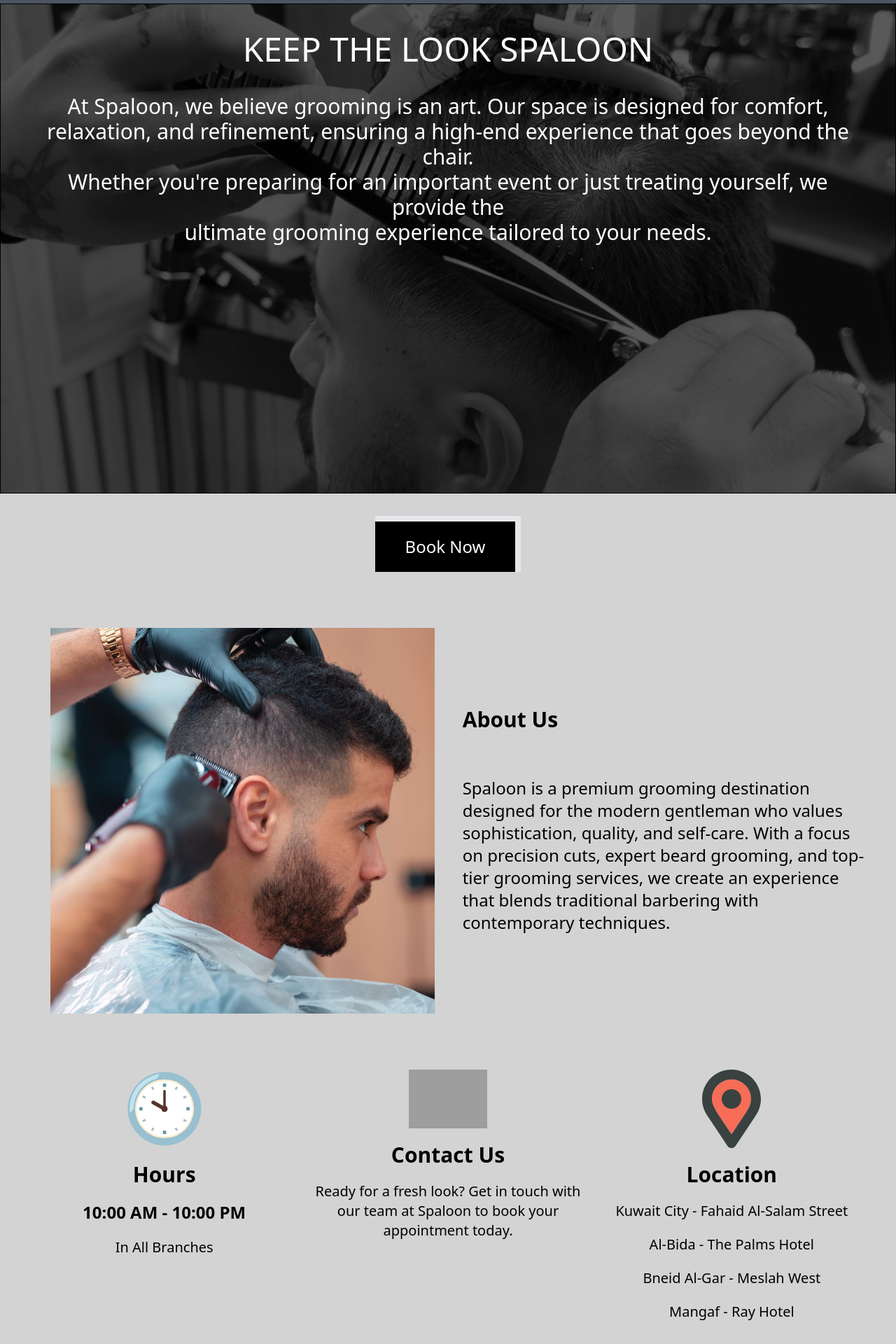
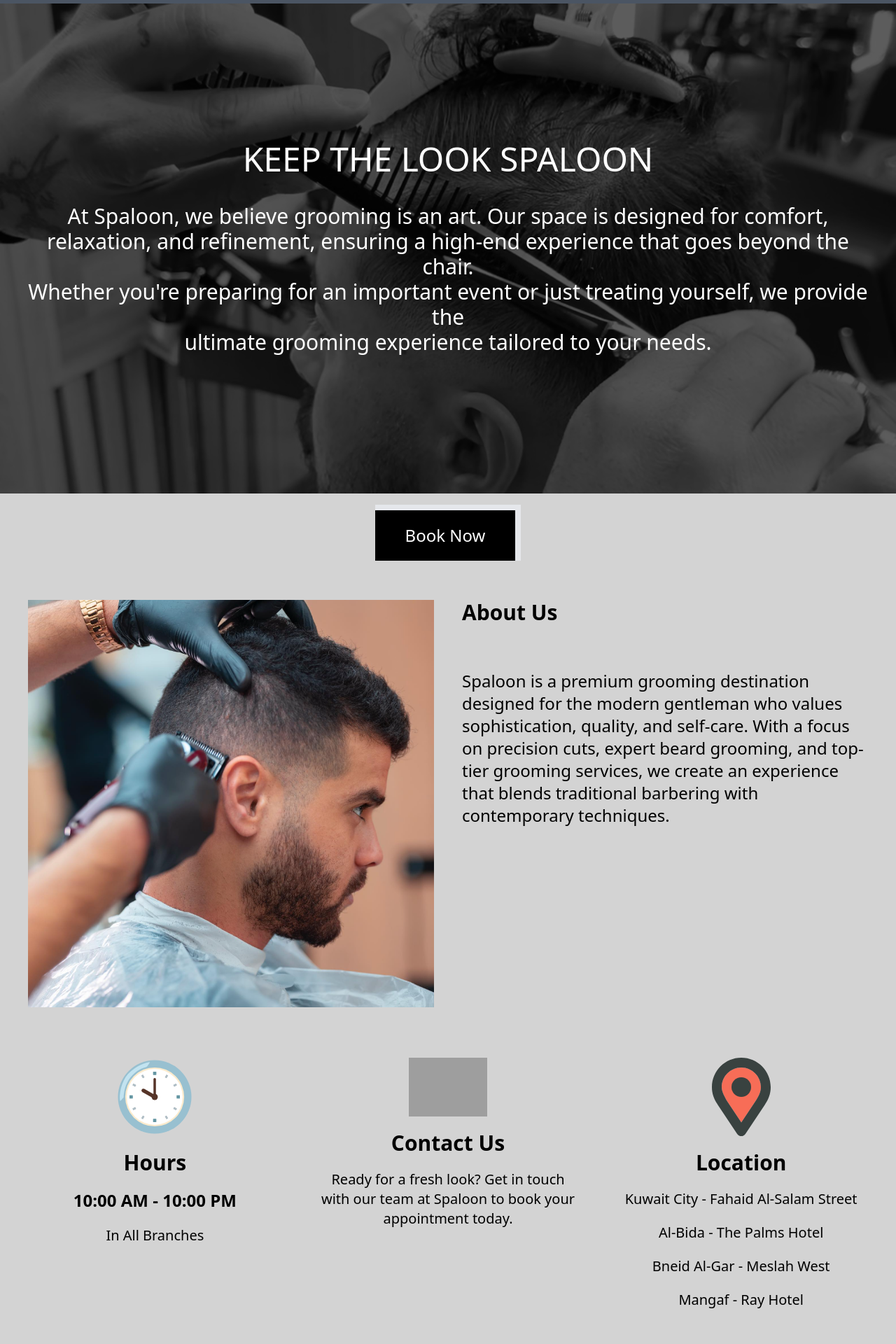
Before and after one commit to alaxdin/SPALOON, a React (Create React App) app: page / in a window 1280 px wide. Shown: the part 108-2028 px from the top of the page at 70% size. Built offline with nearby package versions, Linux system fonts and the light colour scheme; grey boxes are pictures that could not be loaded.

Commit message:
edit css on home page

```diff
--- a/src/Pages/Home.js
+++ b/src/Pages/Home.js
@@ -13,132 +13,70 @@
   return (
     // className="flex relative w-[90%] lg:w-[50%]"
     // className="flex  justifycontent care  flexDirection column  gap 10px , w-[100vw]"
-    <div>
-      <div>
-        {/* -------------------- Image ---------------- */}
-        <div
-          className=" w-full
-  h-auto
-  flex flex-col items-center
-  sm:flex-row sm:justify-between
-  lg:justify-center  "
-        >
+    <div className="w-full flex flex-col">
+      {/* -------------------- Hero Section ---------------- */}
+      <div className="relative w-full">
         <img
-            className=" w-full
-  h-[300px]
-  sm:h-[400px]
-  md:h-[500px]
-  lg:h-[700px]
-  object-cover "
+          className="w-full h-[300px] sm:h-[400px] md:h-[500px] lg:h-[700px] object-cover"
           src={BWbarber}
           alt="Barber"
         />
-
-          <div
-            className="  flex flex-col items-center justify-center
-  w-full h-auto
-  md:w-[80%] md:h-[400px]
-  lg:w-full lg:h-[700px]
-  border border-black
-  absolute text-white
-  p-6 md:p-10
-  gap-6 md:gap-10"
-            style={{
-              backgroundColor: "rgba(0, 0, 0, 0.521)",
-            }}
-          >
-            <h1 className=" text-2xl sm:text-3xl md:text-4xl lg:text-5xl text-center w-full">
+        <div className="absolute top-0 left-0 w-full h-full flex flex-col items-center justify-center p-6 md:p-10 gap-6 md:gap-10 text-white bg-black/50">
+          <h1 className="text-2xl sm:text-3xl md:text-4xl lg:text-5xl text-center w-full">
             KEEP THE LOOK SPALOON
           </h1>
-
-            <h2
-              className="  text-center
-  text-lg sm:text-xl md:text-2xl lg:text-3xl
-  leading-relaxed
-  w-full
-  h-auto lg:h-[700px]"
-            >
-              At Spaloon, we believe grooming is an art. Our space is designed
-              for comfort, <br />
-              relaxation, and refinement, ensuring a high-end experience that
-              goes beyond the chair.
-              <br /> Whether you're preparing for an important event or just
-              treating yourself, we provide the <br /> ultimate grooming
-              experience tailored to your needs.
+          <h2 className="text-lg sm:text-xl md:text-2xl lg:text-3xl text-center leading-relaxed w-full">
+            At Spaloon, we believe grooming is an art. Our space is designed for
+            comfort, <br />
+            relaxation, and refinement, ensuring a high-end experience that goes
+            beyond the chair.
+            <br />
+            Whether you're preparing for an important event or just treating
+            yourself, we provide the <br />
+            ultimate grooming experience tailored to your needs.
           </h2>
         </div>
       </div>
 
-        {/* ------------------------------------------ Down Part ---------------- */}
-
-        <div
-          className="flex flex-col
-  gap-4 sm:gap-6 md:gap-8 lg:gap-10
-  p-4 sm:p-6 md:p-8  "
-        >
-          {/* ---------------------------------- Button ----------------- */}
-          <div className="  w-full  h-auto md:h-full flex justify-center items-center ">
+      {/* -------------------- Book Now Button ---------------- */}
+      <div className="w-full flex justify-center items-center p-4">
         <Link
-              className="  w-32 h-16 sm:w-40 sm:h-16 md:w-52 md:h-20
-  bg-black border-r-8 border-t-8 text-white
-  flex justify-center items-center
-  text-lg sm:text-xl md:text-2xl
-  font-medium"
           to="/BookNow"
+          className="w-32 h-16 sm:w-40 md:w-52 md:h-20 bg-black border-r-8 border-t-8 text-white flex justify-center items-center text-lg sm:text-xl md:text-2xl font-medium"
         >
           Book Now
         </Link>
       </div>
 
-          {/* ------------------------------ Second part ---------------------- */}
-
-          <div
-            className=" w-full
-  h-auto md:h-full
-  flex flex-col md:flex-row "
-          >
-            {/* -------- image ----- */}
-            <div
-              className="  w-full
-  h-auto
-  p-4 sm:p-6 md:p-8 lg:p-10"
-            >
+      {/* -------------------- About Section ---------------- */}
+      <div className="w-full flex flex-col md:flex-row items-center md:items-start gap-6 md:gap-10 p-4 sm:p-6 md:p-8 lg:p-10">
+        {/* Image */}
+        <div className="w-full md:w-1/2 flex justify-center">
           <img
-                className="   w-full
-  h-auto
-  sm:h-48 md:h-64 lg:h-full
-  object-contain"
             src={Barber}
+            alt="Barber"
+            className="w-full h-auto sm:h-48 md:h-64 lg:h-full object-contain"
           />
         </div>
-            {/* ---------- Test --------- */}
-            <div
-              className="  w-full
-  h-auto
-  flex flex-col items-start justify-center
-  gap-4 sm:gap-6 md:gap-10 lg:gap-16  "
-            >
+        {/* Text */}
+        <div className="w-full md:w-1/2 flex flex-col justify-center gap-4 sm:gap-6 md:gap-10 lg:gap-16">
           <h1 className="text-lg sm:text-xl md:text-2xl lg:text-3xl font-bold">
             About Us
           </h1>
           <h2 className="text-base sm:text-lg md:text-xl lg:text-2xl font-medium">
-                Spaloon is a premium grooming destination designed for the
-                modern gentleman who values sophistication, quality, and
-                self-care. With a focus on precision cuts, expert beard
-                grooming, and top-tier grooming services, we create an
-                experience that blends traditional barbering with contemporary
-                techniques.
+            Spaloon is a premium grooming destination designed for the modern
+            gentleman who values sophistication, quality, and self-care. With a
+            focus on precision cuts, expert beard grooming, and top-tier
+            grooming services, we create an experience that blends traditional
+            barbering with contemporary techniques.
           </h2>
         </div>
       </div>
 
-          {/* ------------------------Theird Part ---------------------------- */}
-          <div
-            className="  w-full
-  h-auto md:h-full
-  flex flex-col md:flex-row"
-          >
-            <div className="w-full h-auto flex flex-col items-center justify-start text-center gap-2 sm:gap-3 md:gap-4 lg:gap-5">
+      {/* -------------------- Info Cards Section ---------------- */}
+      <div className="w-full flex flex-col md:flex-row gap-4 sm:gap-6 md:gap-8 lg:gap-10 p-4 sm:p-6 md:p-8">
+        {/* Hours */}
+        <div className="w-full md:w-1/3 flex flex-col items-center justify-start text-center gap-2 sm:gap-3 md:gap-4 lg:gap-5">
           <img
             className="w-16 sm:w-20 md:w-24 lg:w-28"
             src={tenoclock}
@@ -155,7 +93,8 @@
           </h3>
         </div>
 
-            <div className="w-full h-auto flex flex-col items-center justify-start text-center gap-2 sm:gap-3 md:gap-4 lg:gap-5">
+        {/* Contact */}
+        <div className="w-full md:w-1/3 flex flex-col items-center justify-start text-center gap-2 sm:gap-3 md:gap-4 lg:gap-5">
           <img
             className="w-16 sm:w-20 md:w-24 lg:w-28"
             src={phone}
@@ -170,7 +109,8 @@
           </h3>
         </div>
 
-            <div className="w-full h-auto flex flex-col items-center justify-center text-center gap-2 sm:gap-3 md:gap-4 lg:gap-5">
+        {/* Location */}
+        <div className="w-full md:w-1/3 flex flex-col items-center justify-center text-center gap-2 sm:gap-3 md:gap-4 lg:gap-5">
           <img
             className="w-16 sm:w-20 md:w-24 lg:w-28"
             src={location}
@@ -194,8 +134,6 @@
         </div>
       </div>
     </div>
-      </div>
-    </div>
   );
 };
 
```
Lines whose indentation alone changed are shown as unchanged.
